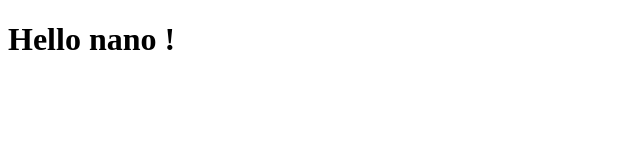
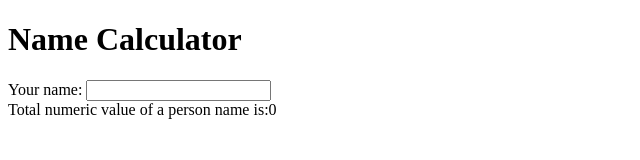
Before and after one commit to SyafiqEXP/Main, a plain HTML site: page index.html in a window 1280 px wide. Shown: the whole page, without its empty margins (0-640 px from the left). Drawn offline with Linux system fonts and the light colour scheme.

Commit message:
Update index.html

```diff
--- a/index.html
+++ b/index.html
@@ -1,10 +1,23 @@
 <!DOCTYPE html>
-<html lang="en" dir="ltr">
+<html>
   <head>
     <meta charset="utf-8">
-    <title> Ark </title>
+    <script src="angular.min.js"></script>
+    <script src="app.js"></script>
+    <title> Calculator </title>
   </head>
-  <body>
-    <h1>  Hello nano !</h1>
+  <body ng-app = "NameCalculator">
+    <h1>Name Calculator</h1>
+    <div ng-controller = "NameCalculatorController">
+      <div>
+        Your name:
+        <input type="text"
+        ng-model="name"
+        ng-keyup="displayNumeric();">
+      </div>
+      <div>
+        <div>Total numeric value of a person name is:{{totalValue}}</div>
+      </div>
+    </div>
   </body>
 </html>
```
